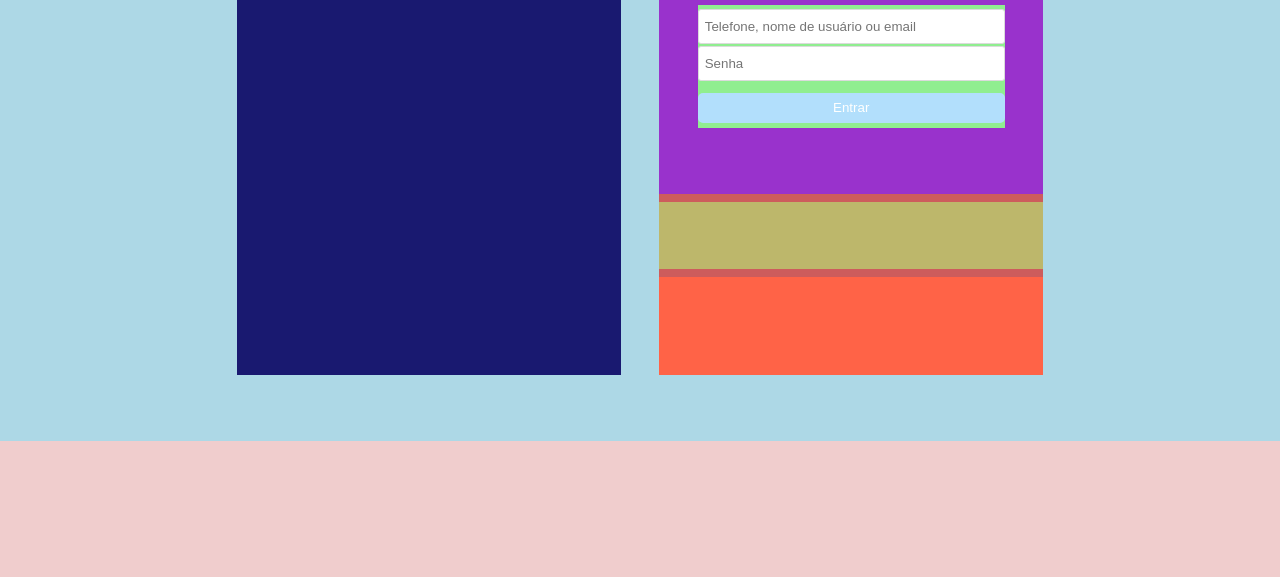
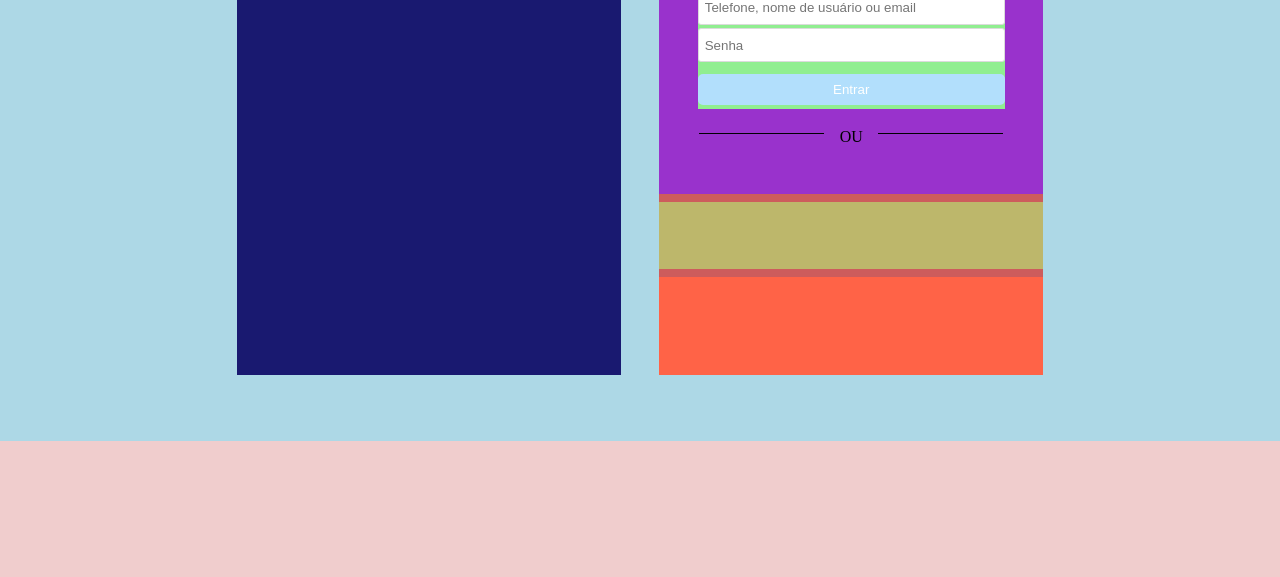
Before and after one commit to MatheusDuarteD/Pagina-Inicial-Instagram, a plain HTML site: page index.html in a window 1280 px wide. Shown: the part 223-800 px from the top of the page. Drawn offline with Linux system fonts and the light colour scheme.

Commit message:
Criação do separador

```diff
--- a/index.html
+++ b/index.html
@@ -37,6 +37,7 @@
                 />
               </form>
             </div>
+            <div class="separator">OU</div>
           </div>
           <div class="sign-up-wrapper"></div>
           <div class="app-wrapper"></div>
--- a/style.css
+++ b/style.css
@@ -72,6 +72,7 @@ body {
   align-items: center;
   background-color: lightgreen;
   box-sizing: border-box;
+  margin-bottom: 5%;
 }
 
 .login-form {
@@ -81,6 +82,7 @@ body {
   width: 100%;
   height: 100%;
   gap: 2%;
+
   /* padding: 0px; */
 }
 
@@ -102,6 +104,31 @@ body {
   color: #fffffe;
 }
 
+.separator {
+  width: 100%;
+  text-align: center;
+}
+
+.separator::before {
+  content: '';
+  display: inline-block;
+  width: 32.5%;
+  height: 1px;
+  margin-bottom: 2%;
+  background: black;
+  margin-right: 4%;
+}
+
+.separator::after {
+  content: '';
+  display: inline-block;
+  width: 32.5%;
+  height: 1px;
+  margin-bottom: 2%;
+  background: black;
+  margin-left: 4%;
+}
+
 .sign-up-wrapper {
   height: 13%;
   width: 100%;
```
